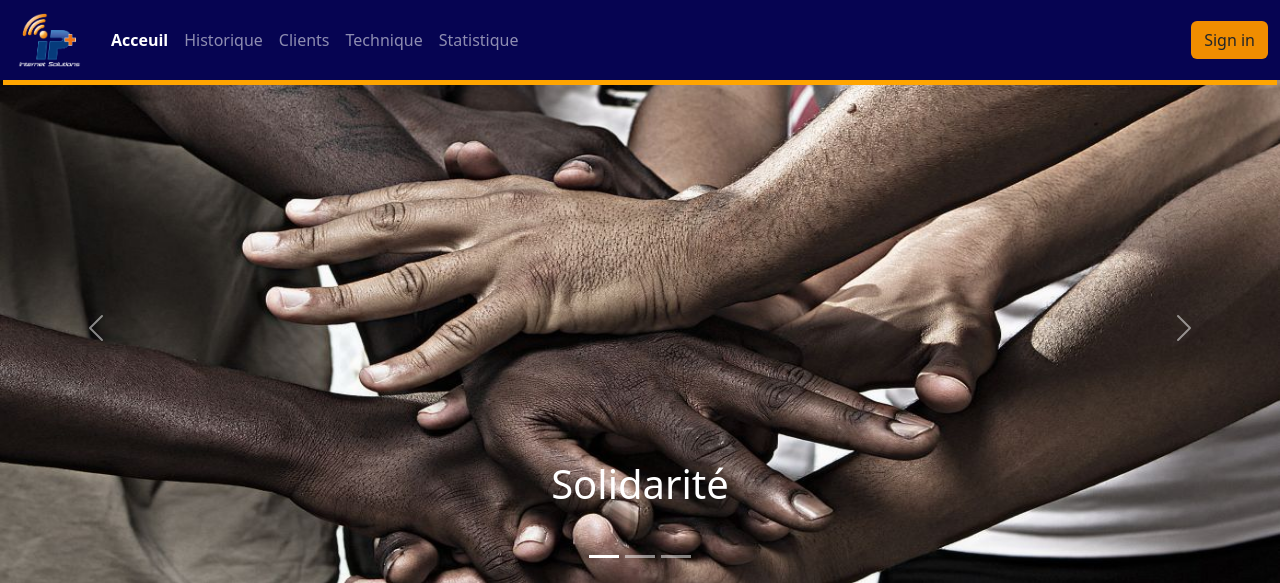
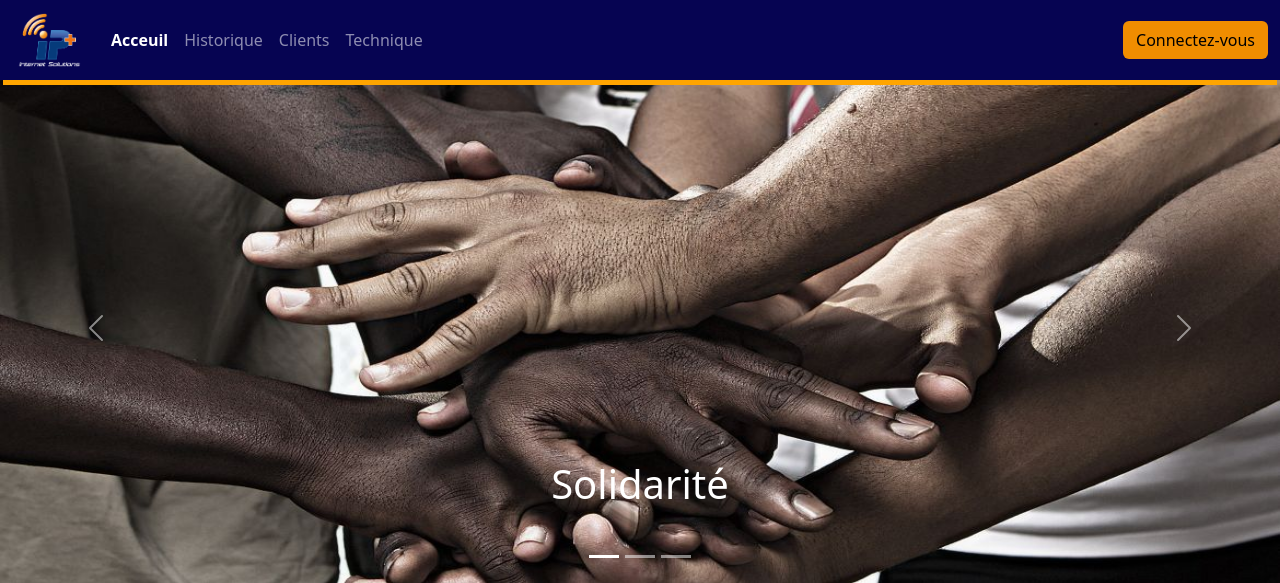
Before and after one commit to stvsank/Gestion-des-activites, a Django app: page / in a window 1280 px wide. Shown: the top 583 px of the page. Run offline with Django 4.2, Linux system fonts and the light colour scheme; data comes from the database, SQL or seed files in the repository; both versions use the stored data as it was after the commit; some libraries are stand-ins or nearby versions.

Commit message:
authentification

```diff
--- a/home/models.py
+++ b/home/models.py
@@ -72,7 +72,8 @@ class Installation(models.Model):
     etat = models.CharField(max_length=4,choices=choix, default="oui")
     employe = models.ManyToManyField(Employe, blank=True)
     client = models.OneToOneField(Client,on_delete=models.CASCADE)
-
+    caractéristique = models.ImageField(null=True)
+    mat = models.ImageField(null=True)
     def __str__(self):
         return f'{self.date} {self.heure} {self.client}'
 
--- a/home/static/css/styl.css
+++ b/home/static/css/styl.css
@@ -3,6 +3,10 @@
   width: 75px;
 }
 
+button > a{
+  text-decoration: none;
+  color: black;
+}
 /* Couleur */
 .bg{
   background-color: #060452;
--- a/home/templates/home/base.html
+++ b/home/templates/home/base.html
@@ -8,6 +8,7 @@
 		<meta name="viewport" content="width=device-width, initial-scale=1.0">
 		<link rel="stylesheet" href="{% static 'css/styl.css' %}">
 		<link rel="stylesheet" href="https://cdnjs.cloudflare.com/ajax/libs/font-awesome/6.1.1/css/all.min.css">
+	    <link rel="shortcut icon" href="{% static 'image/logo.PNG' %}" type="image/png">
 		<title>GestionFAI</title>
 	</head>
 	{% block body %}
--- a/home/templates/home/header.html
+++ b/home/templates/home/header.html
@@ -23,12 +23,14 @@
 		    	      		<li class="nav-item">
 		    	        		<a class="nav-link" href="{% url 'technique'%}">Technique</a>
 		    	      		</li>
-		    	      		<li class="nav-item">
+<!-- 		    	      		<li class="nav-item">
 		    	        		<a class="nav-link" href="{% url 'statistique'%}">Statistique</a>
-		    	      		</li>
+		    	      		</li> -->
 						</ul>
 						<form>
-		    	     		<button class="btn" style="background-color: #F08D00;" type="submit">Sign in</button>
+
+			    	     		<button class="btn" style="background-color: #F08D00;" type="submit"><a href="{% url 'index' %}admin">Connectez-vous</a></button>
+
 		    	     	</form>
 					</div>
 				</div>
```
Also changed, not shown: db.sqlite3, home/migrations/0007_installation_caractéristique_installation_mat.py (added).
